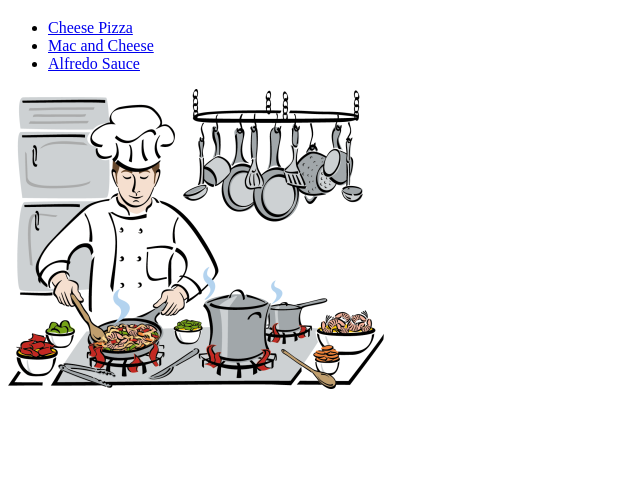
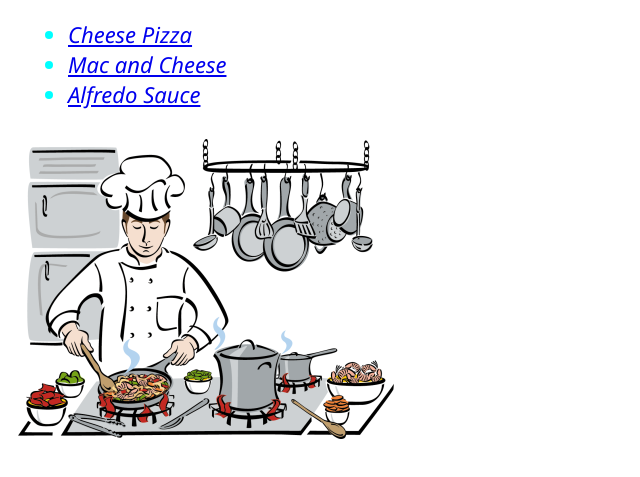
Before and after one commit to RutvikMendpara/odin-recipes, a plain HTML site: page index.html in a window 1280 px wide. Shown: the part 61-538 px from the top of the page, without its empty margins (0-640 px from the left). Drawn offline with Linux system fonts and the light colour scheme.

Commit message:
Added some css

```diff
--- a/index.html
+++ b/index.html
@@ -4,16 +4,20 @@
 <head>
     <meta charset="UTF-8">
     <title>Odin Recipes</title>
+    <link rel="stylesheet" href="styles.css">
 </head>
 
 <body>
     <h1>Odin Recipes</h1>
     <ul>
-        <li><a href="./recipes/pizza.html">Cheese Pizza</a></li>
-        <li><a href="./recipes/mac-and-cheese.html">Mac and Cheese</a></li>
-        <li><a href="./recipes/alfredo-sauce.html">Alfredo Sauce</a></li>
+        <div>
+            <li><a href="./recipes/pizza.html">Cheese Pizza</a></li>
+            <li><a href="./recipes/mac-and-cheese.html">Mac and Cheese</a></li>
+            <li><a href="./recipes/alfredo-sauce.html">Alfredo Sauce</a></li>
+        </div>
+
     </ul>
-<img src="./images/odin-index.png" alt="Recipes Image">
+    <img src="./images/odin-index.png" alt="Recipes Image">
 </body>
 
 </html>
--- /dev/null
+++ b/styles.css
@@ -0,0 +1,15 @@
+div {
+    color: aqua;
+    font-family: 'Segoe UI', Tahoma, "Geneva", Verdana, sans-serif;
+    text-align: justify;
+    font-size: 22px;
+    font-style: italic;
+    margin: 20px;
+
+}
+img{
+    margin-left: 10px;
+    margin-top: 10px;
+    height: auto;
+    width: auto;
+}
```
